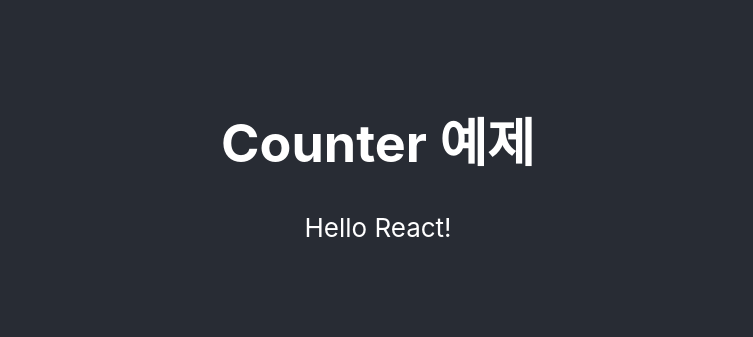
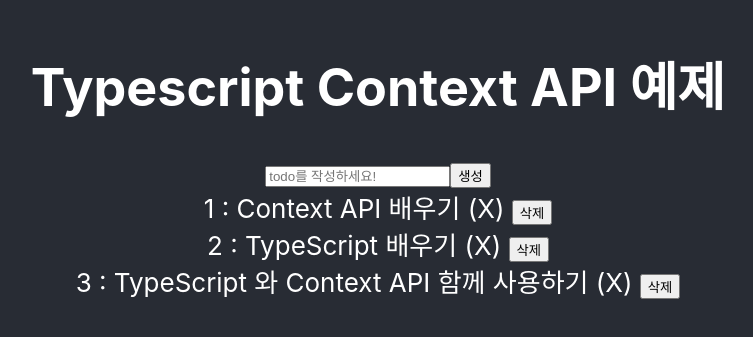
Before and after one commit to junghyeonsu/practice-context-api, a React (Create React App) app: page / in a window 1280 px wide. Shown: the part 245-582 px from the top of the page, without its empty margins (262-1015 px from the left). Built offline with nearby package versions, Linux system fonts and the light colour scheme; the HTML template or start-up script is replaced by a standard one.

Commit message:
Typescript로 Context API 실습 완료
- GlobalProvider 생성해서 한꺼번에 제공
- todo context에서 state랑 dispatch 사용
- 각종 이벤트들 등록

```diff
--- a/src/App.tsx
+++ b/src/App.tsx
@@ -1,7 +1,7 @@
 import React from 'react';
 import 'App.css';
 import Parent from 'components/Parent';
-import { SampleProvider } from 'contexts/SampleContext';
+import GlobalProvider from 'contexts/GlobalProvider';
 
 // 애들 가르치려고 만든거임!
 // import TestComponent from 'TestComponent';
@@ -9,14 +9,14 @@ import { SampleProvider } from 'contexts/SampleContext';
 function App() {
   return (
     // Provider로 state나 action을 제공한다는 느낌
-    <SampleProvider>
+    <GlobalProvider>
       <div className="App">
         <header className="App-header">
-          <h1>Counter 예제</h1>
+          <h1>Typescript Context API 예제</h1>
           <Parent />
         </header>
       </div>
-    </SampleProvider>
+    </GlobalProvider>
   );
 }
 
--- a/src/components/ChildContextAPITodo.tsx
+++ b/src/components/ChildContextAPITodo.tsx
@@ -1,7 +1,38 @@
-import React from 'react';
+import React, { useState } from 'react';
+import { useTodoDispatch, useTodoState } from 'contexts/TodoContext';
+import TodoItem from 'components/TodoItem';
 
 function ChildContextAPITodo() {
-  return <div>Hello React!</div>;
+  const [text, setText] = useState('');
+  const todoDispatch = useTodoDispatch();
+  const todos = useTodoState();
+
+  const onChange = (e: React.ChangeEvent<HTMLInputElement>) => {
+    setText(e.target.value);
+  };
+
+  const onCreate = () => {
+    todoDispatch({
+      type: 'CREATE',
+      text: text,
+    });
+    setText('');
+  };
+
+  return (
+    <div>
+      <input
+        onChange={onChange}
+        value={text}
+        type="text"
+        placeholder="todo를 작성하세요!"
+      />
+      <button onClick={onCreate}>생성</button>
+      {todos.map((todo) => {
+        return <TodoItem todo={todo} key={todo.id} />;
+      })}
+    </div>
+  );
 }
 
 export default ChildContextAPITodo;
--- /dev/null
+++ b/src/components/TodoItem.tsx
@@ -0,0 +1,35 @@
+import { useTodoDispatch, Todo } from 'contexts/TodoContext';
+
+type Props = {
+  todo: Todo;
+};
+
+function TodoItem({ todo }: Props) {
+  const TodoDispatch = useTodoDispatch();
+
+  const onToggle = () => {
+    TodoDispatch({
+      type: 'TOGGLE',
+      id: todo.id,
+    });
+  };
+
+  const onDelete = () => {
+    TodoDispatch({
+      type: 'DELETE',
+      id: todo.id,
+    });
+  };
+
+  return todo.done ? (
+    <div style={{ color: 'red' }} onClick={onToggle}>
+      {todo.id} : {todo.text} (O) <button onClick={onDelete}>삭제</button>
+    </div>
+  ) : (
+    <div onClick={onToggle}>
+      {todo.id} : {todo.text} (X) <button onClick={onDelete}>삭제</button>
+    </div>
+  );
+}
+
+export default TodoItem;
--- /dev/null
+++ b/src/contexts/GlobalProvider.tsx
@@ -0,0 +1,17 @@
+import { SampleContextProvider } from 'contexts/SampleContext';
+import { TodoContextProvider } from 'contexts/TodoContext';
+import React from 'react';
+
+type Props = {
+  children: React.ReactNode;
+};
+
+function GlobalProvider({ children }: Props) {
+  return (
+    <SampleContextProvider>
+      <TodoContextProvider>{children}</TodoContextProvider>
+    </SampleContextProvider>
+  );
+}
+
+export default GlobalProvider;
--- a/src/contexts/SampleContext.tsx
+++ b/src/contexts/SampleContext.tsx
@@ -59,7 +59,11 @@ function reducer(state: State, action: Action): State {
 
 // SampleProvider 에서 useReduer를 사용하고
 // SampleStateContext.Provider 와 SampleDispatchContext.Provider 로 children 을 감싸서 반환합니다.
-export function SampleProvider({ children }: { children: React.ReactNode }) {
+export function SampleContextProvider({
+  children,
+}: {
+  children: React.ReactNode;
+}) {
   const [state, dispatch] = useReducer(reducer, {
     count: 0,
     text: '',
--- a/src/contexts/TodoContext.tsx
+++ b/src/contexts/TodoContext.tsx
@@ -61,17 +61,17 @@ export function TodoContextProvider({
     {
       id: 1,
       text: 'Context API 배우기',
-      done: true,
+      done: false,
     },
     {
       id: 2,
-      text: 'Context API 배우기',
-      done: true,
+      text: 'TypeScript 배우기',
+      done: false,
     },
     {
       id: 3,
-      text: 'Context API 배우기',
-      done: true,
+      text: 'TypeScript 와 Context API 함께 사용하기',
+      done: false,
     },
   ]);
 
```
Also changed, not shown: 1 other file (tests, documents, lock files or other folders).
